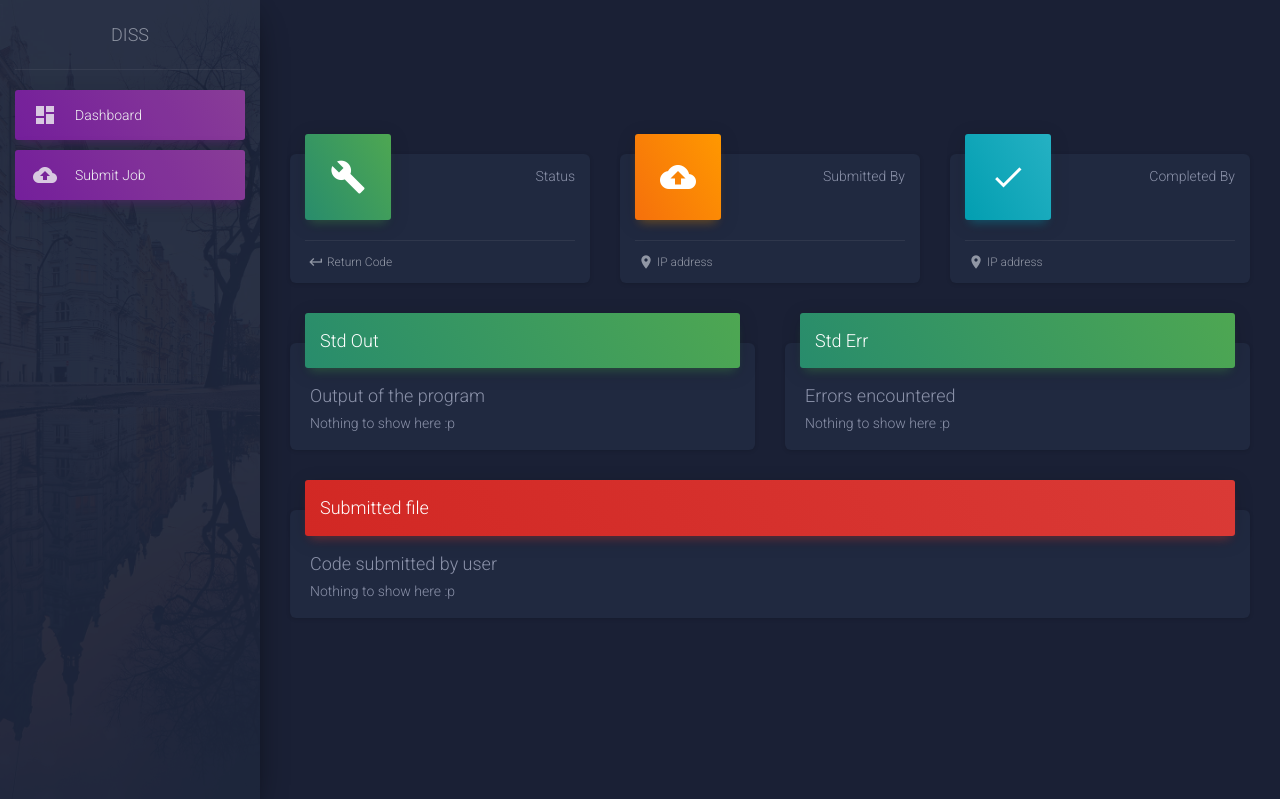
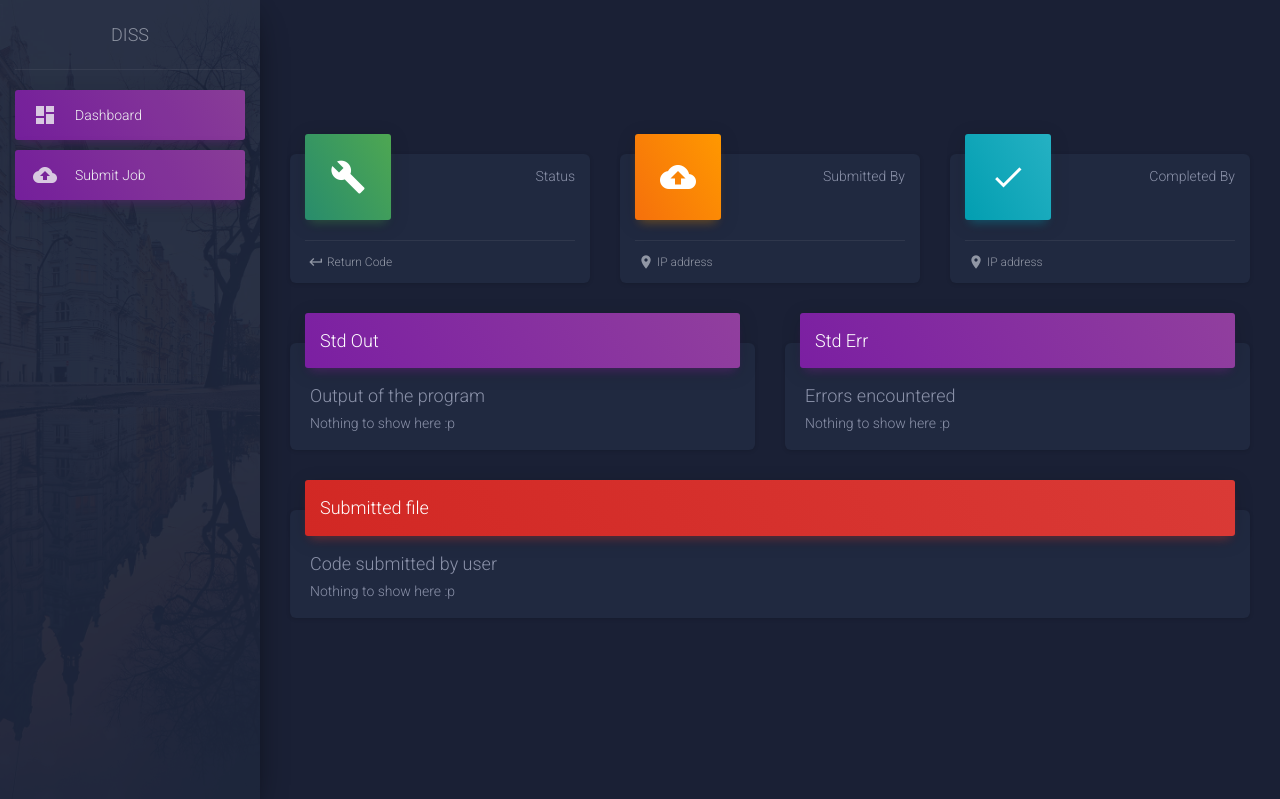
Before and after one commit to Syn3rman/SubmitMQ, a Flask app: page /jobs/1 in a window 1280 px wide. Shown: the top 799 px of the page. Run offline with Flask 2, Linux system fonts and the light colour scheme; data that the repository does not hold is empty; some libraries are stand-ins or nearby versions.

```diff
--- a/client/templates/task_info.html
+++ b/client/templates/task_info.html
@@ -113,10 +113,9 @@
                 </div>
             </div>
 
-            <!-- <div class="row"> -->
                 <div class="col-md-6 col-sm-6">
                     <div class="card card-nav-tabs">
-                        <h4 class="card-header card-header-success">Std Out</h4>
+                        <h4 class="card-header card-header-primary">Std Out</h4>
                         <div class="card-body">
                         <h4 class="card-title">Output of the program</h4>
                         {% if data["output"] %}
@@ -130,7 +129,7 @@
 
                 <div class="col-md-6 col-sm-6">
                     <div class="card card-nav-tabs">
-                        <h4 class="card-header card-header-success">Std Err</h4>
+                        <h4 class="card-header card-header-primary">Std Err</h4>
                         <div class="card-body">
                         <h4 class="card-title">Errors encountered</h4>
                         {% if data["err"] %}
@@ -157,9 +156,6 @@
                         </div>
                     </div>
                 </div>
-            <!-- </div> -->
-
-
 
             </div>
         </div>
```
